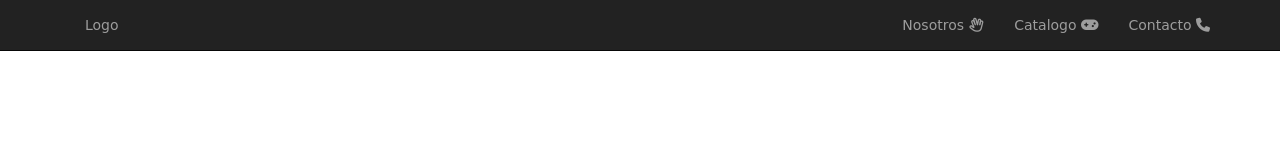
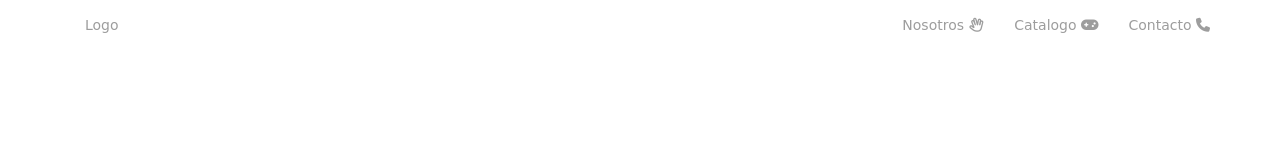
Before and after one commit to franrt/game-planet, a plain HTML site: page index1.html in a window 1280 px wide. Drawn offline with nearby package versions, Linux system fonts and the light colour scheme; a web font is replaced by a local one.

Commit message:
css inicial navbar

```diff
--- a/assets/css/nav.css
+++ b/assets/css/nav.css
@@ -1,3 +1,8 @@
 *{
 	font-family: 'Revalia', cursive;
 }
+/*DISEÑO NAVBAR*/
+.navbar-inverse{
+	background-color: transparent;
+	border: none;
+}
```
